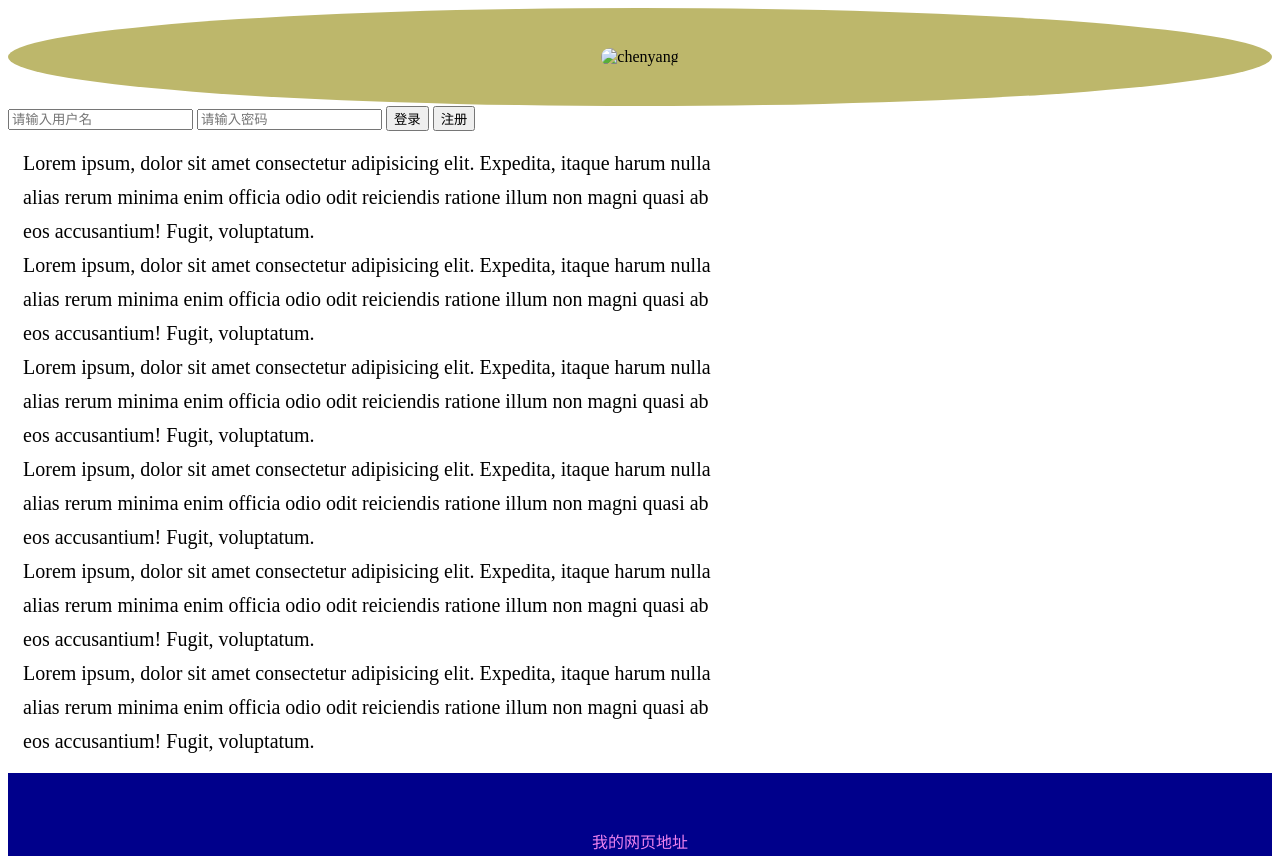
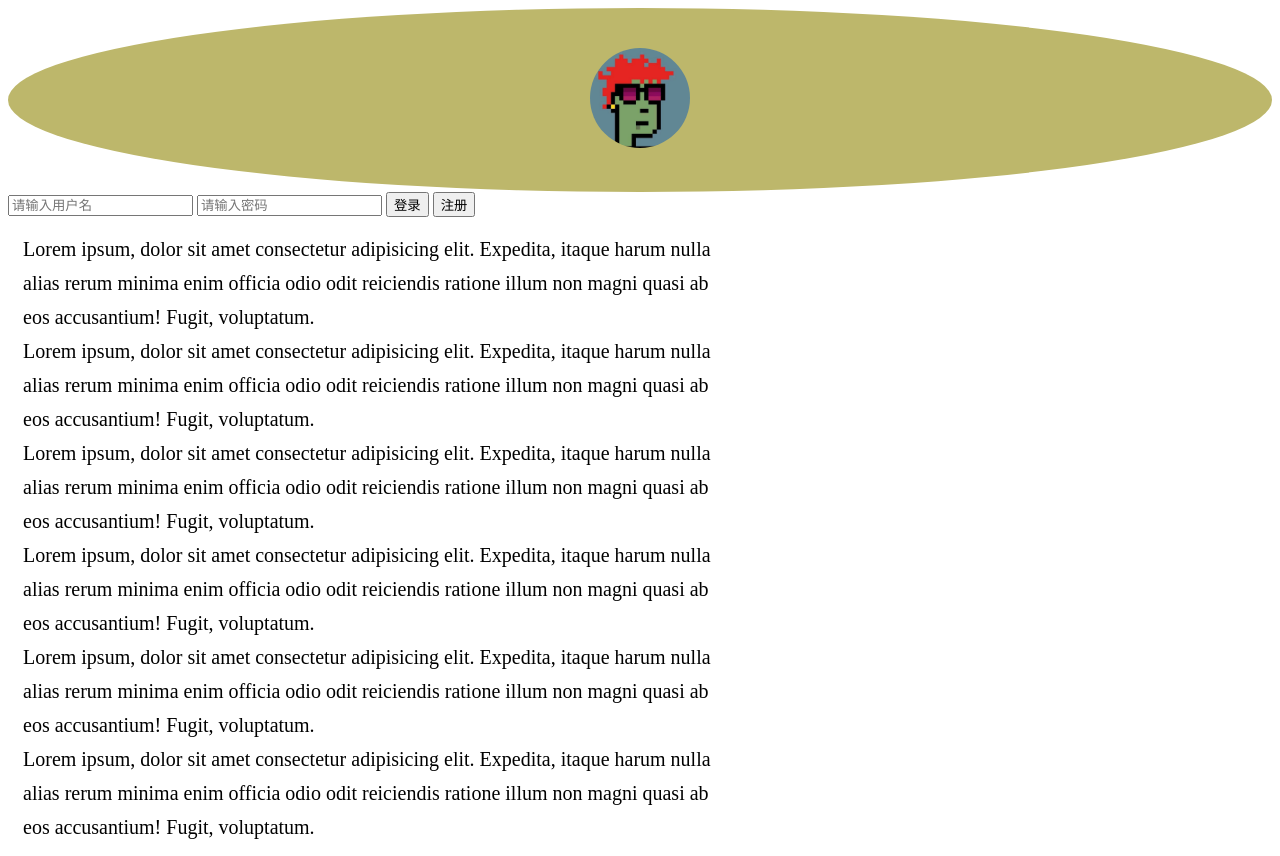
Before and after one commit to chenyang48671155/myPage, a plain HTML site: page index.html in a window 1280 px wide. Shown: the top 856 px of the page. Drawn offline with nearby package versions, Linux system fonts and the light colour scheme.

Commit message:
Update index.html

```diff
--- a/index.html
+++ b/index.html
@@ -12,7 +12,7 @@
 <body>
     <div class="animate__animated animate__bounce">
         <div style="text-align: center;background-color: darkkhaki;padding: 40px;border-radius: 100%;">
-            <img src="image/logo.jpg" alt="chenyang" width="100px" height="100px" style="border-radius:50px">
+            <img src="images/logo.jpg" alt="chenyang" width="100px" height="100px" style="border-radius:50px">
         </div>
     </div>
     <div class=" animate__animated animate__backInDown">
```
